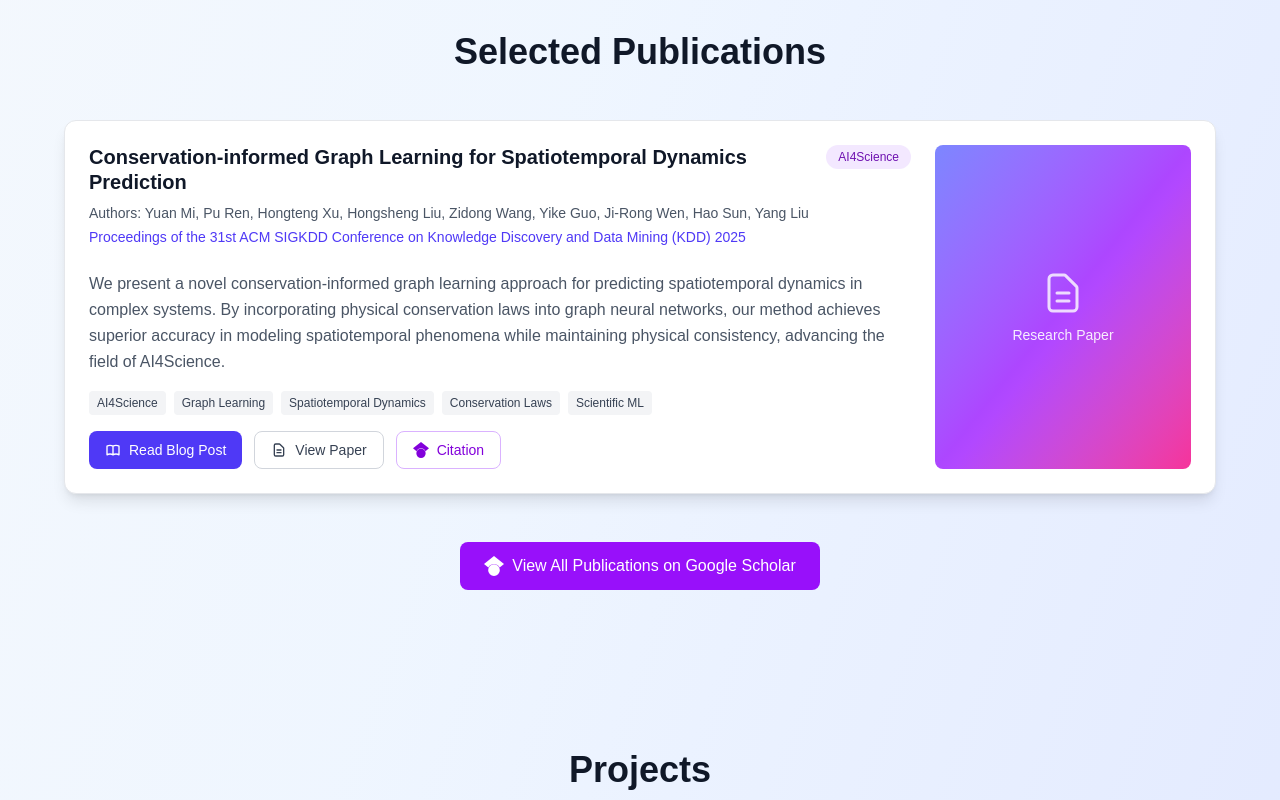
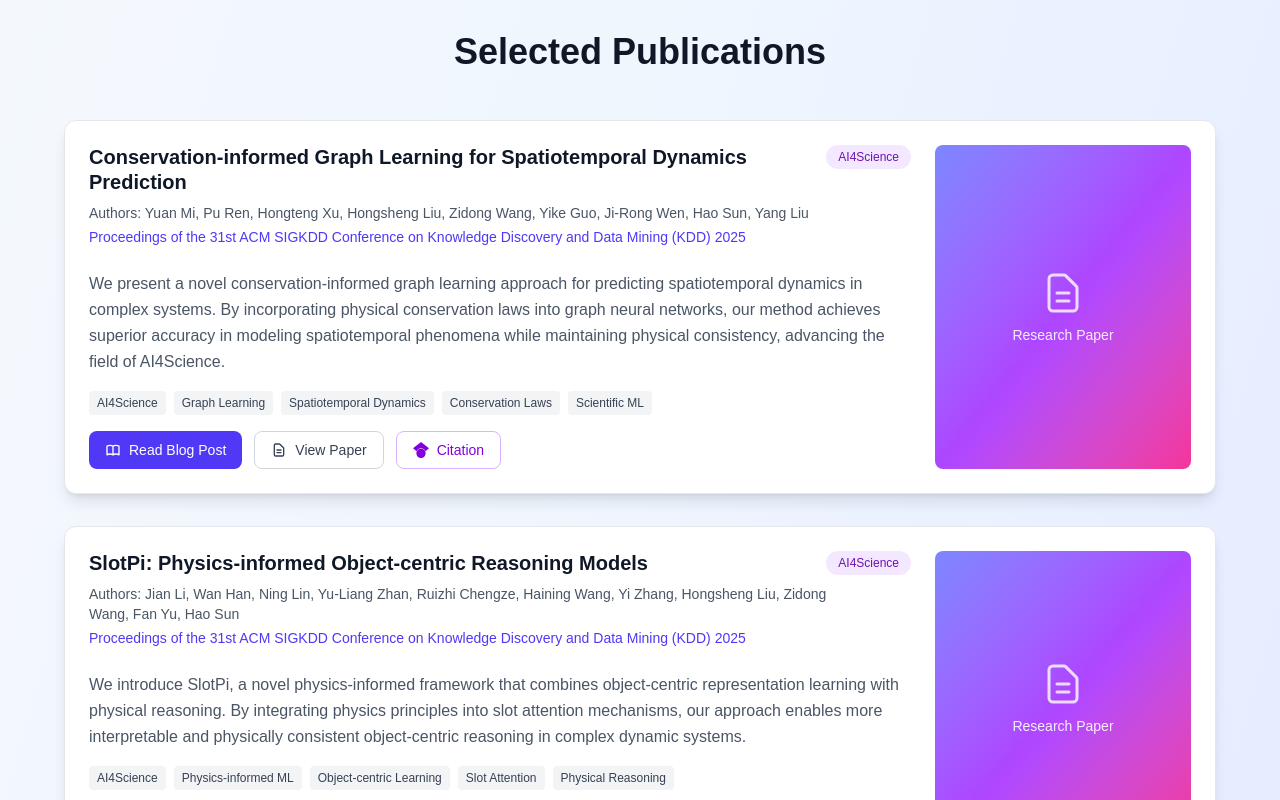
Before and after one commit to hsliuustc0106/hsliu-website, a Next.js app: page / in a window 1280 px wide. Shown: the part 1940-2740 px from the top of the page. Built offline with nearby package versions, Linux system fonts and the light colour scheme.

Commit message:
Add Learnable-Differentiable Finite Volume Solver publication to website

```diff
--- a/src/app/page.tsx
+++ b/src/app/page.tsx
@@ -279,6 +279,26 @@ export default function Home() {
                 blogUrl: "#", // Will be updated when blog post is ready
                 paperUrl: "#", // Will be updated with actual paper link
                 tags: ["AI4Science", "Graph Learning", "Spatiotemporal Dynamics", "Conservation Laws", "Scientific ML"]
+              },
+              {
+                title: "SlotPi: Physics-informed Object-centric Reasoning Models",
+                authors: "Jian Li, Wan Han, Ning Lin, Yu-Liang Zhan, Ruizhi Chengze, Haining Wang, Yi Zhang, Hongsheng Liu, Zidong Wang, Fan Yu, Hao Sun",
+                venue: "Proceedings of the 31st ACM SIGKDD Conference on Knowledge Discovery and Data Mining (KDD) 2025",
+                type: "AI4Science",
+                description: "We introduce SlotPi, a novel physics-informed framework that combines object-centric representation learning with physical reasoning. By integrating physics principles into slot attention mechanisms, our approach enables more interpretable and physically consistent object-centric reasoning in complex dynamic systems.",
+                blogUrl: "#", // Will be updated when blog post is ready
+                paperUrl: "#", // Will be updated with actual paper link
+                tags: ["AI4Science", "Physics-informed ML", "Object-centric Learning", "Slot Attention", "Physical Reasoning"]
+              },
+              {
+                title: "Learnable-Differentiable Finite Volume Solver for Accelerated Simulation of Flows",
+                authors: "Hongsheng Liu, et al.",
+                venue: "To be announced",
+                type: "AI4Science",
+                description: "We present a novel learnable-differentiable finite volume solver that significantly accelerates computational fluid dynamics simulations. By combining traditional finite volume methods with differentiable programming and machine learning techniques, our approach enables end-to-end optimization of flow simulations while maintaining physical accuracy and computational efficiency.",
+                blogUrl: "#", // Will be updated when blog post is ready
+                paperUrl: "#", // Will be updated with actual paper link
+                tags: ["AI4Science", "Computational Fluid Dynamics", "Differentiable Programming", "Finite Volume Method", "Flow Simulation", "Scientific ML"]
               }
               // Add more publications as needed
             ].map((publication, index) => (
```
